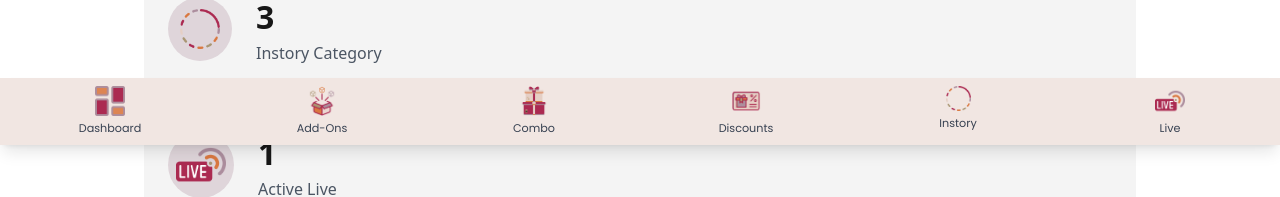
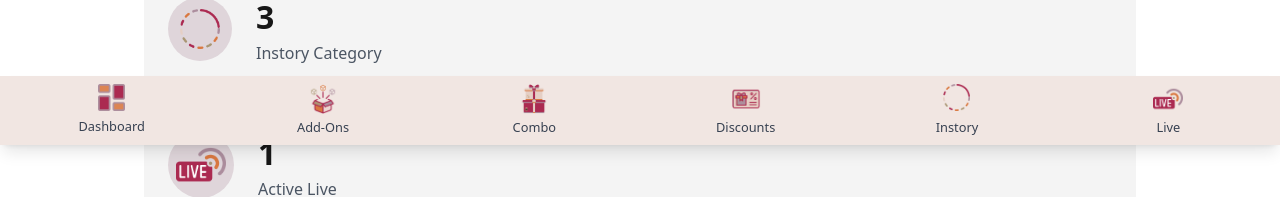
Before and after one commit to ey3shuh/intan-mobile, a Next.js app: page / in a window 1280 px wide. Shown: the part 655-852 px from the top of the page. Built offline with nearby package versions, Linux system fonts and the light colour scheme; a web font is replaced by a local one.

Commit message:
Update Navbar.tsx

```diff
--- a/pages/Navbar.tsx
+++ b/pages/Navbar.tsx
@@ -18,68 +18,40 @@ const NavBar: React.FC = () => {
   }
 
   return (
-    <div className="bg-custom-bg shadow-lg p-2 fixed bottom-0 w-full grid grid-cols-6 gap-2 text-center">
+<div className="bg-custom-bg shadow-lg p-2 fixed bottom-0 w-full grid grid-cols-6 gap-1 text-center z-50 place-items-center">
+  {/* Ensuring navbar has a higher z-index */}
+
   {/* Dashboard */}
   <div className="flex flex-col items-center">
-        <button
-          type="button"
-          onClick={() => router.push('/')}
-          className="flex flex-col items-center"
-        >
-          <Image
-            src="/dashboard.png"
-            alt="dashboard"
-            width={30}
-            height={30}
-            className="object-contain"
-          />
-          <p className="mt-1 text-[0.7rem] text-gray-700 font-poppins">Dashboard</p>
+    <button type="button" onClick={() => router.push('/')} className="flex flex-col items-center">
+      <Image src="/dashboard.png" alt="dashboard" width={27} height={27} className="object-contain" />
+      <p className="mt-[0.4rem] text-[0.8rem] text-gray-700 font-sfPro ">Dashboard</p>
     </button>
   </div>
 
   {/* Add-ons */}
   <div className="flex flex-col items-center">
-        <button
-          type="button"
-          onClick={() => router.push('/addons')}
-          className="flex flex-col items-center"
-        >
-          <Image
-            src="/addons1.png"
-            alt="addon"
-            width={30}
-            height={30}
-            className="object-contain"
-          />
-          <p className="mt-1 text-[0.7rem] text-gray-700 font-poppins">Add-Ons</p>
+    <button type="button" onClick={() => router.push('/addons')} className="flex flex-col items-center">
+      <Image src="/addons1.png" alt="addon" width={30} height={30} className="object-contain" />
+      <p className="mt-1 text-[0.8rem] text-gray-700 font-sfPro ">Add-Ons</p>
     </button>
   </div>
 
   {/* Combo */}
   <div className="flex flex-col items-center">
-        <button
-          type="button"
-          onClick={() => router.push('/combo')}
-          className="flex flex-col items-center"
-        >
+    <button type="button" onClick={() => router.push('/combo')} className="flex flex-col items-center">
       <Image
       src="/combo1.png"
       alt="combo"
-            width={30}
-            height={30}
-            className="object-contain"
-          />
-          <p className="mt-1 text-[0.7rem] text-gray-700 font-poppins">Combo</p>
+      width={30} height={30}
+      className="object-contain" />
+      <p className="mt-1 text-[0.8rem] text-gray-700 font-sfPro ">Combo</p>
     </button>
   </div>
 
   {/* Discounts */}
   <div className="flex flex-col items-center">
-        <button
-          type="button"
-          onClick={() => router.push('/discounts')}
-          className="flex flex-col items-center"
-        >
+    <button type='button' onClick={() => router.push('/discount')} className="flex flex-col items-center">
         <Image
           src="/discounts.png"
           alt="discount"
@@ -87,47 +59,29 @@ const NavBar: React.FC = () => {
           height={30}
           className="object-contain"
         />
-          <p className="mt-1 text-[0.7rem] text-gray-700 font-poppins">Discounts</p>
+        <p className="mt-1 text-[0.8rem] text-gray-700 font-sfPro">Discounts</p>
     </button>
   </div>
 
   {/* Instory */}
   <div className="flex flex-col items-center">
-        <button
-          type="button"
-          onClick={() => router.push('/instory')}
-          className="flex flex-col items-center"
-        >
-          <Image
-            src="/instagram-stories.png"
-            alt="instory"
-            width={25}
-            height={25}
-            className="object-contain"
-          />
-          <p className="mt-1 text-[0.7rem] text-gray-700 font-poppins">Instory</p>
+    <button type="button" onClick={() => router.push('/instory')} className="flex flex-col items-center">
+      <Image src="/instagram-stories.png" alt="instory" width={27} height={27} className="object-contain" />
+      <p className="mt-[0.45rem] text-[0.8rem] text-gray-700 font-sfPro ">Instory</p>
     </button>
   </div>
 
   {/* Live */}
   <div className="flex flex-col items-center">
-        <button
-          type="button"
-          onClick={() => router.push('/live')}
-          className="flex flex-col items-center"
-        >
-          <Image
-            src="/live.png"
-            alt="live"
-            width={30}
-            height={30}
-            className="object-contain"
-          />
-          <p className="mt-1 text-[0.7rem] text-gray-700 font-poppins">Live</p>
+    <button type="button" onClick={() => router.push('/live')}>
+      <Image src="/live.png" alt="live" width={30} height={30} className="object-contain" />
+      <p className="mt-1 text-[0.8rem] text-gray-700 font-sfPro ">Live</p>
     </button>
   </div>
 </div>
-  );
+
+
+  )
 };
 
 export default NavBar;
```
Lines whose indentation alone changed are shown as unchanged.
